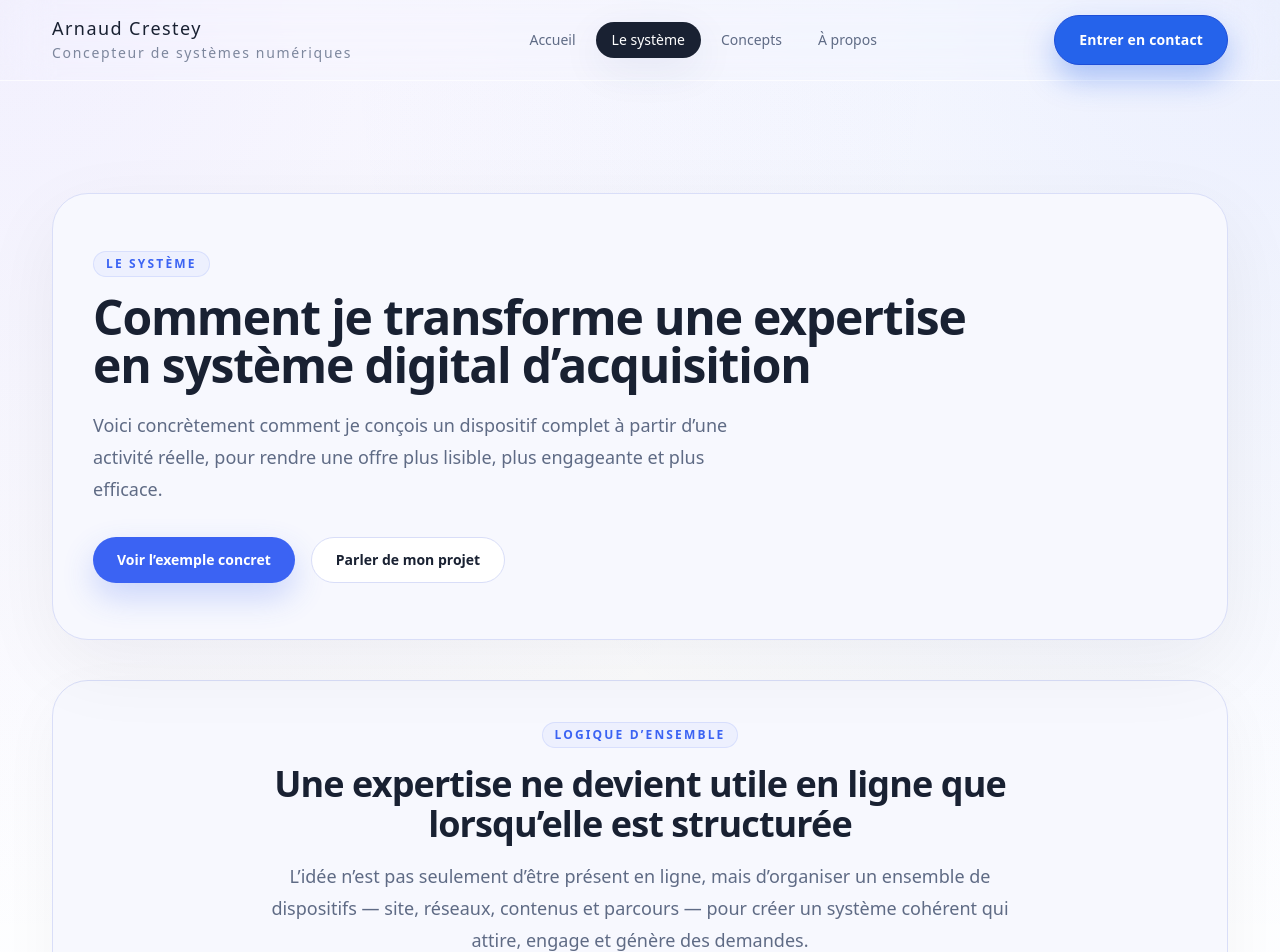
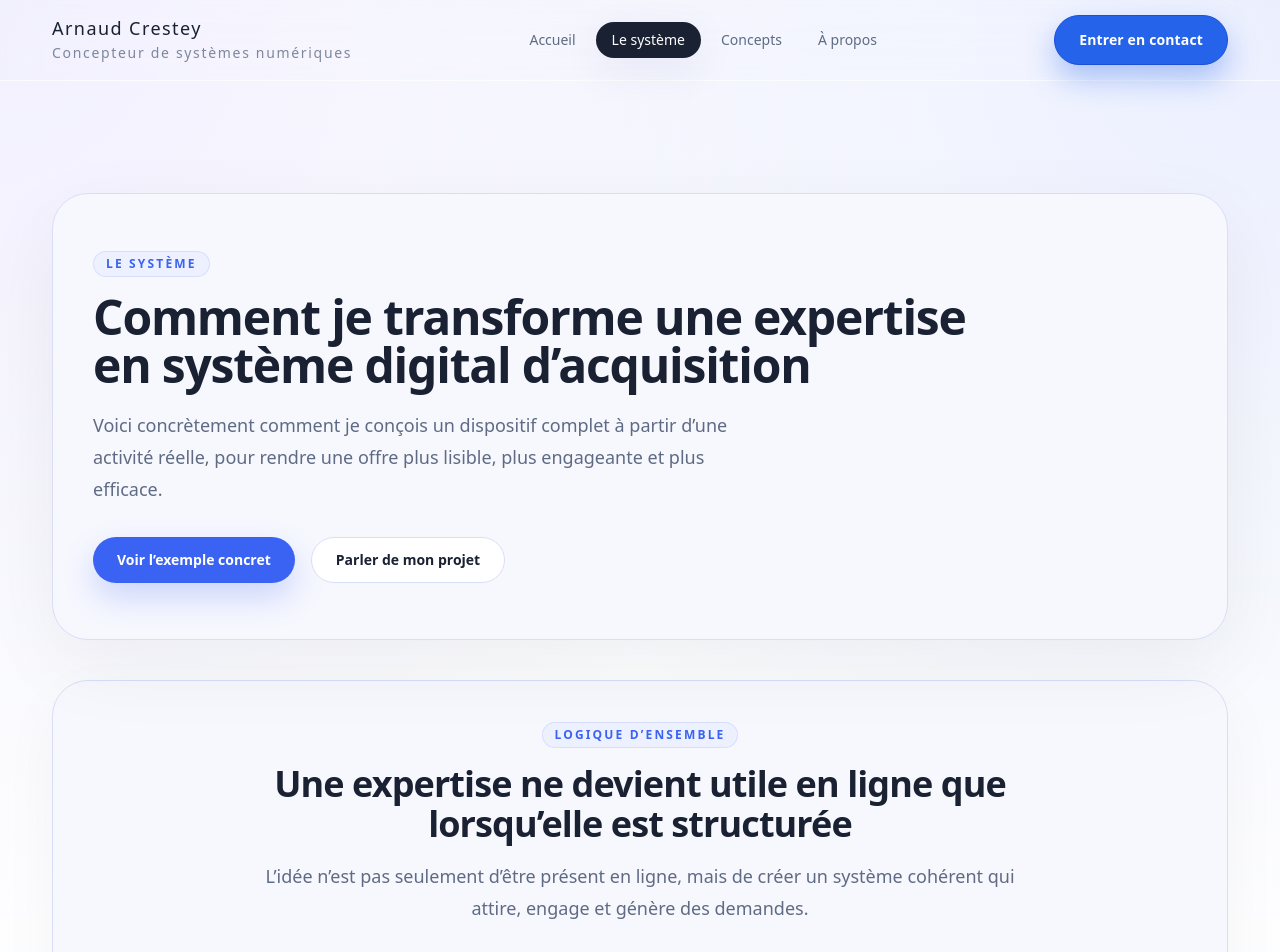
Before and after one commit to arnaudcrestey/portail-site-vitrine, a Next.js app: page /systeme in a window 1280 px wide. Shown: the top 952 px of the page. Built offline with nearby package versions, Linux system fonts and the light colour scheme.

Commit message:
Update page.tsx

```diff
--- a/app/systeme/page.tsx
+++ b/app/systeme/page.tsx
@@ -114,7 +114,7 @@ export default function SystemePage() {
               </h2>
 
               <p className="mt-4 text-lg leading-8 text-slate">
-                L’idée n’est pas seulement d’être présent en ligne, mais d’organiser un ensemble de dispositifs — site, réseaux, contenus et parcours — pour créer un système cohérent qui attire, engage et génère des demandes.
+                L’idée n’est pas seulement d’être présent en ligne, mais de créer un système cohérent qui attire, engage et génère des demandes.
               </p>
             </div>
 
```
